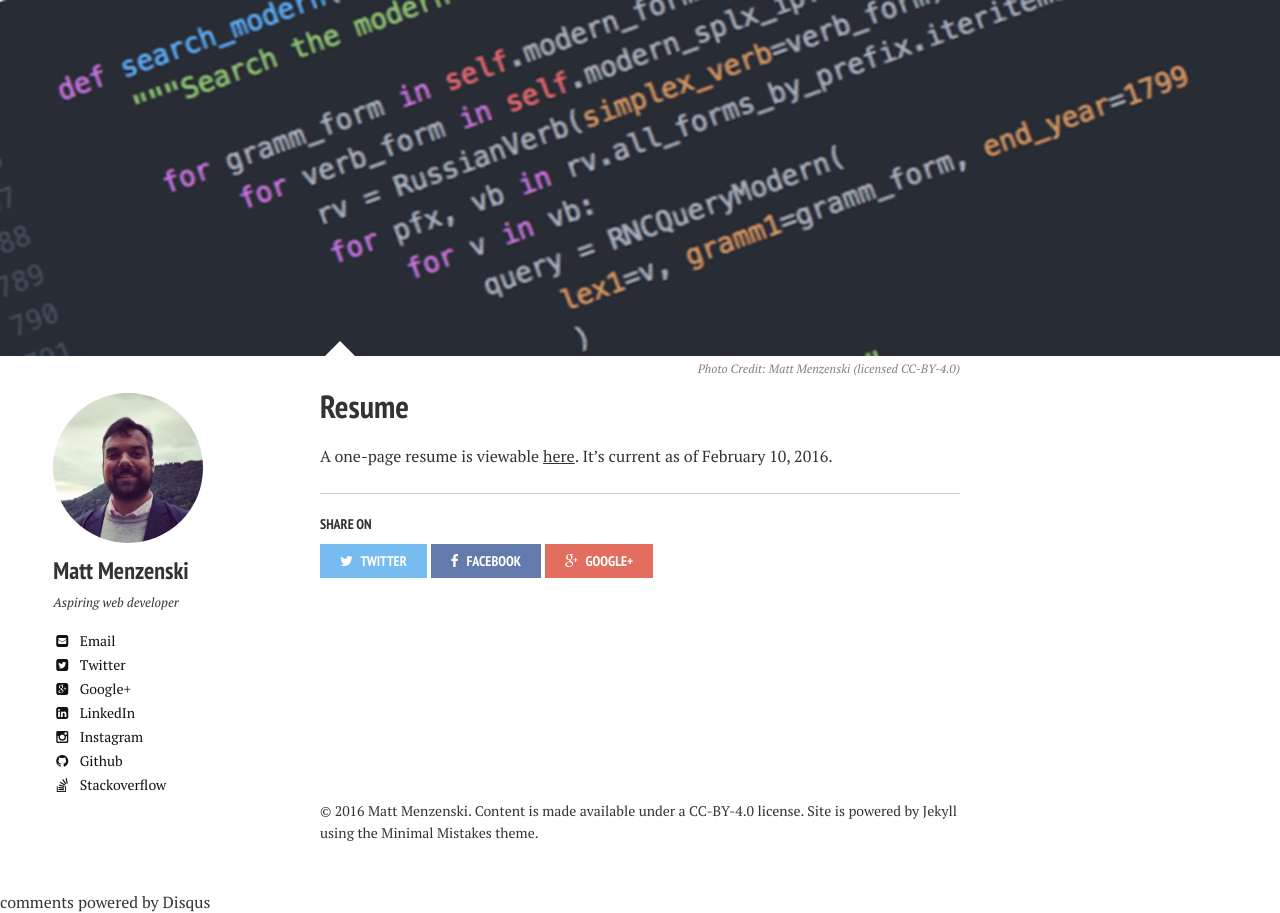
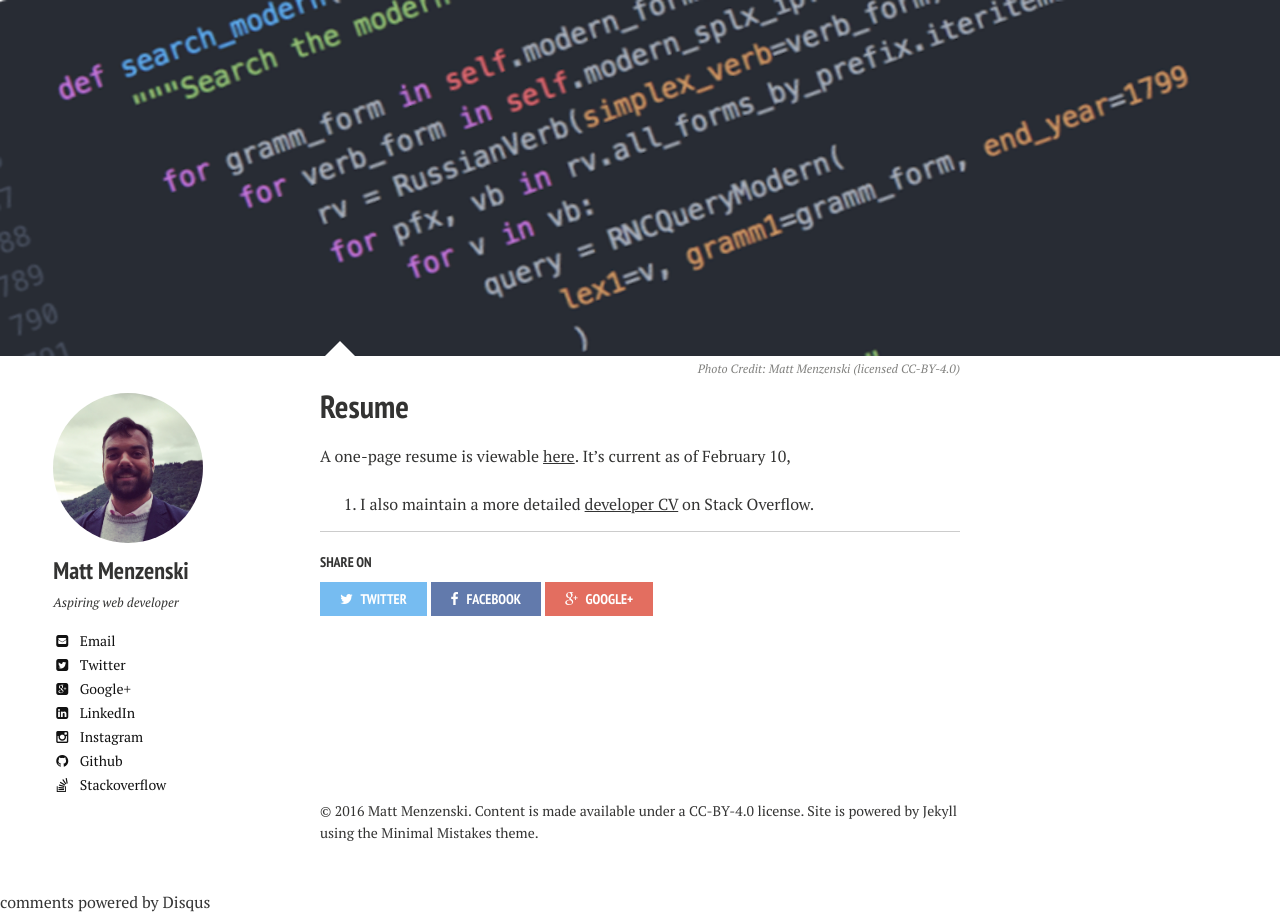
Before and after one commit to menzenski/menzenski.github.io, a Jekyll site: the page built from resume/index.md, in a window 1280 px wide. Shown: the part 100-1013 px from the top of the page. Built offline with Jekyll 4.4.1, drawn with Linux system fonts in a browser that asks for light colours; nearby versions of some CDN libraries; comment, search, counter and statistics services are not loaded.

Commit message:
add link to stack overflow cv

```diff
--- a/resume/index.md
+++ b/resume/index.md
@@ -10,6 +10,8 @@ image:
   creditlink: http://www.menzenski.com
 ---
 
-A one-page resume is viewable [here][res]. It's current as of February 10, 2016.
+A one-page resume is viewable [here][res]. It's current as of February 10,
+2016. I also maintain a more detailed [developer CV][dcv] on Stack Overflow.
 
 [res]: {{ site.baseurl }}/resources/MenzenskiResume_2016_02_10.pdf
+[dcv]: http://stackoverflow.com/cv/menzenski
```
